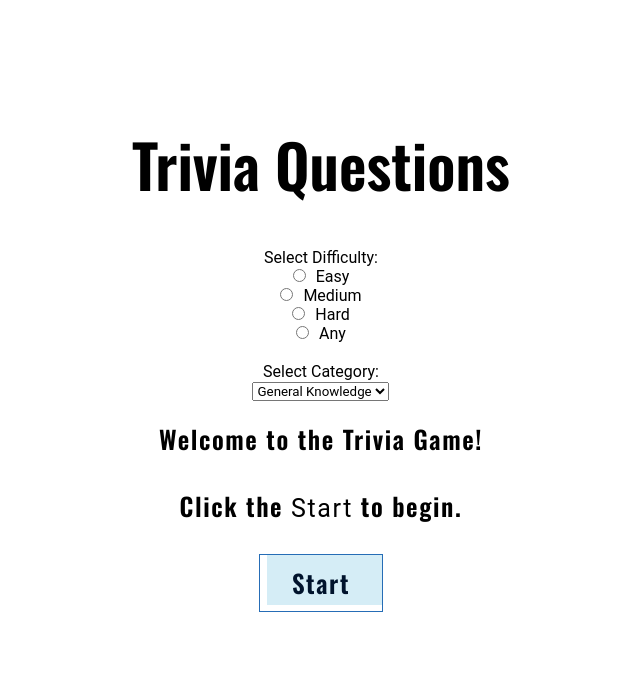
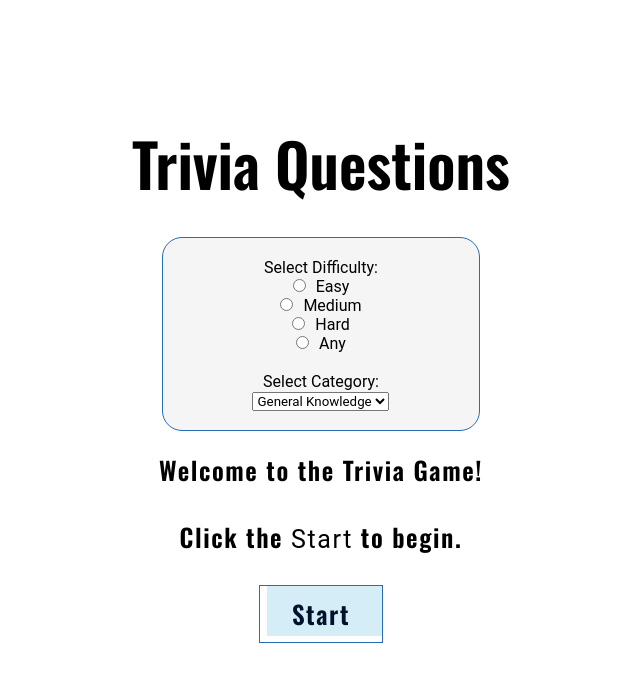
Before and after one commit to fac28/elena-tess-w5, a React (Vite) app in the folder myapp/: page / in a window 1280 px wide. Shown: the top 682 px of the page, without its empty margins (319-959 px from the left). Built offline with nearby package versions, Linux system fonts and the light colour scheme; no server answers.

Commit message:
css boxing

```diff
--- a/myapp/src/App.css
+++ b/myapp/src/App.css
@@ -3,7 +3,6 @@
   margin: 0 auto;
   padding: 4rem;
   text-align: center;
-  /* background-color: aqua; */
 }
 
 *,
@@ -24,7 +23,18 @@
   font-size: 60px;
 }
 .start_page {
-  padding: 40px;
+  padding: 10px;
+}
+
+.quiz_options{
+  padding-top: 20px;
+  margin: 20px;
+}
+
+.question_container, .quiz_options, .show_answers{
+  background-color: whitesmoke;
+  border-radius: 20px;
+  border: 1px solid #266DB6;
 }
 
 .start_page h1,
@@ -99,13 +109,13 @@
   flex-direction: column;
   align-items: flex-start;
   padding: 20px;
+  padding-bottom: 0;
 }
 
 .question_answers .answer {
   margin-bottom: 10px;
 }
 
-/* This is not working yet. I want to add some space between the radio btn and the text */
 .answer {
   margin-bottom: 10px;
   display: flex;
@@ -121,3 +131,10 @@
 input[type="radio"] {
   margin-right: 10px;
 }
+
+/* Results Container */
+.show_answers{
+  margin: 10px;
+  padding: 10px;
+  font-size: smaller;
+}
--- a/myapp/src/components/QuizOptions.jsx
+++ b/myapp/src/components/QuizOptions.jsx
@@ -14,7 +14,7 @@ const QuizOptions = ({  onOptionUpdate }) => {
     }, [onOptionUpdate, difficulty, category])
 
     return (
-        <>
+        <div class="quiz_options">
             <label htmlFor="difficulty">Select Difficulty:</label><br />
             <input type="radio" id="easy" name="difficulty" value="easy" onChange={() => setDifficulty("easy")}/>
             <label htmlFor="easy">Easy</label><br />
@@ -37,7 +37,7 @@ const QuizOptions = ({  onOptionUpdate }) => {
                 <option value="history">History</option>
                 <option value="any">Any</option>
             </select><br /><br />
-        </>
+        </div>
     );
 };
 
--- a/myapp/src/components/RenderQuestion.jsx
+++ b/myapp/src/components/RenderQuestion.jsx
@@ -4,7 +4,7 @@ import { decode } from "html-entities";
 const RenderQuestion = ({ question, currentSelection, handleAnswerChange }) => {
   return (
     <div className="question_container">
-      <h3>Question: {decode(question.question)}</h3>
+      <h3>{decode(question.question)}</h3>
       <div className="question_answers">
         {question.answers.map((answer, index) => (
           <label className="answer" key={index}>
--- a/myapp/src/components/ShowScore.jsx
+++ b/myapp/src/components/ShowScore.jsx
@@ -14,7 +14,7 @@ const ShowScore = ({ questions, userAnswers }) => {
     <div>
       <h1>You scored {finalScore} points!</h1>
       <h2>Questions and Answers:</h2>
-      <ul>
+      <ul class="show_answers">
         {scoreArray.map((score, index) => (
           <li key={index} style={{ color: score.isCorrect ? "green" : "red" }}>
             {decode(score.question.question)}
```
